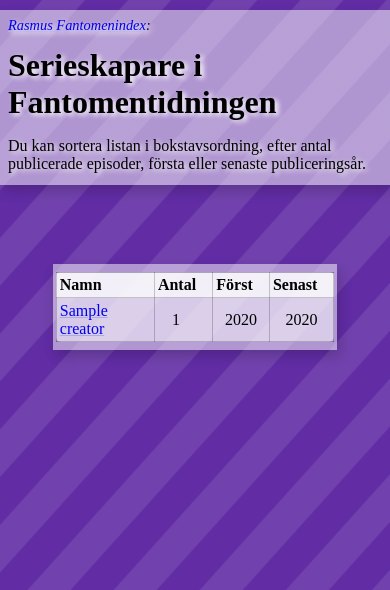
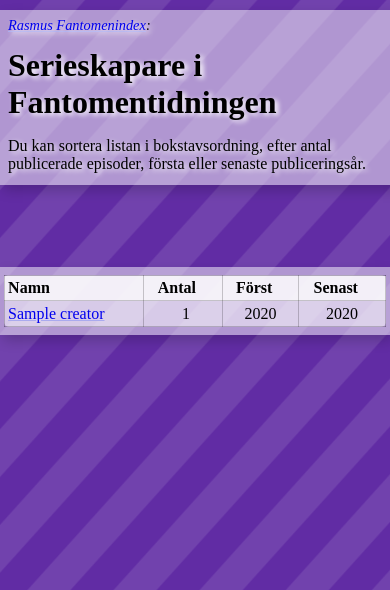
Before and after one commit to kaj/fandjango, a Django app: page /who/ in a window 390 px wide. Shown: the top 590 px of the page. Run offline with Django 3.2, Linux system fonts and the light colour scheme; tables that the repository leaves empty hold one stand-in row (values such as "Sample post"); parts of the project's set-up code (start-up, migrations or seed data) failed here and were passed over; some libraries are stand-ins or nearby versions.

Commit message:
Improve responsive page width.

```diff
--- a/libris/static/style.css
+++ b/libris/static/style.css
@@ -64,6 +64,10 @@ h3 { font-weight: normal; }
     margin: .6rem auto;
     max-width: 60rem;
     padding: 0;
+    width: 100%;
+    width: -moz-available;
+    width: -webkit-available;
+    width: available;
 }
 .main.head {
     padding-left: .5em;
@@ -73,9 +77,11 @@ h3 { font-weight: normal; }
     margin: 0 0 .8rem;
 }
 @media (min-width: 480px) {
+body {
+    padding: 0 2%;
+}
 .main, .issue, .titleMain {
     border: solid 1px black;
-    width: 95%;
     border-radius: .6em;
 }
 .main.head {
```
